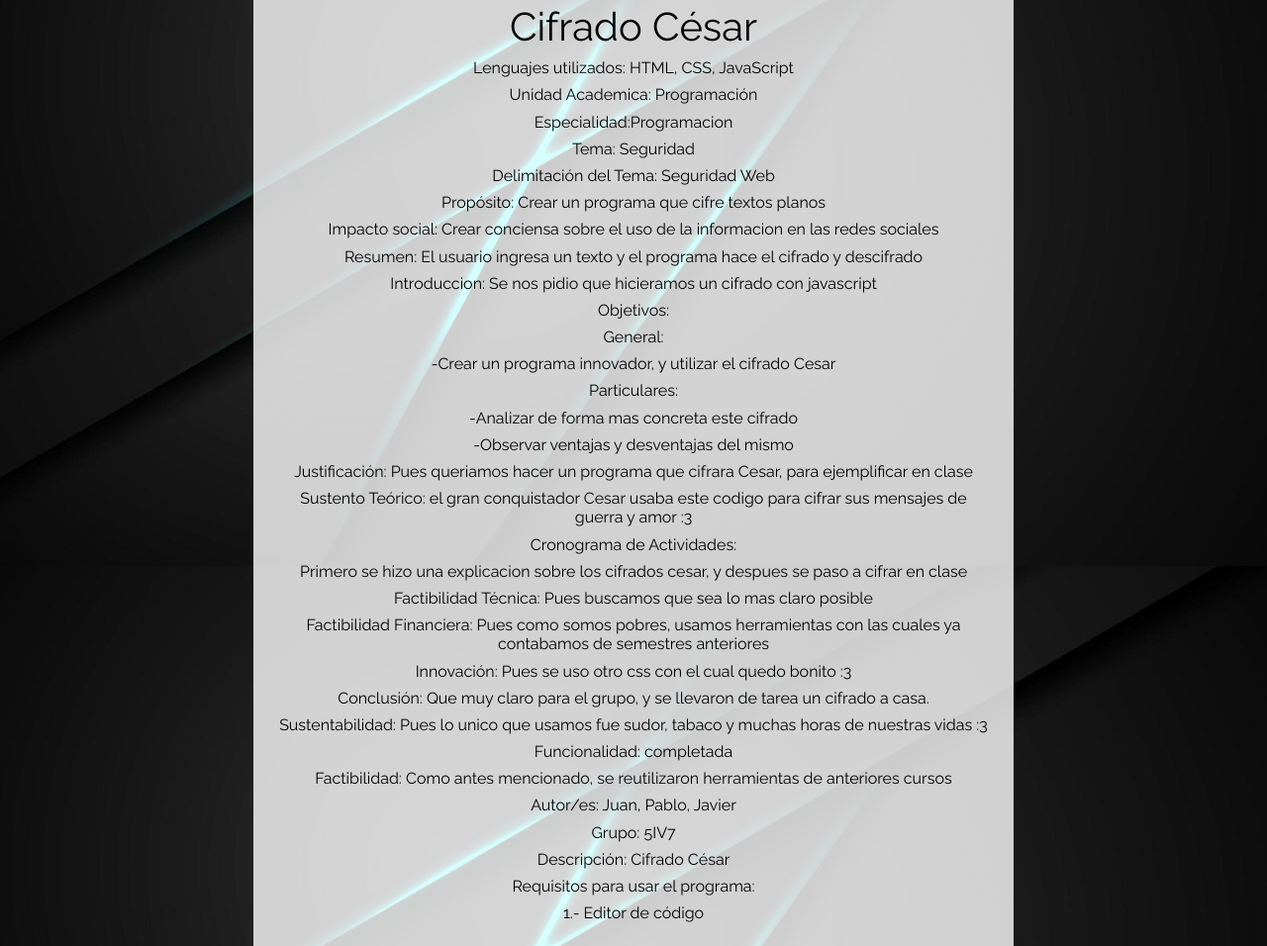
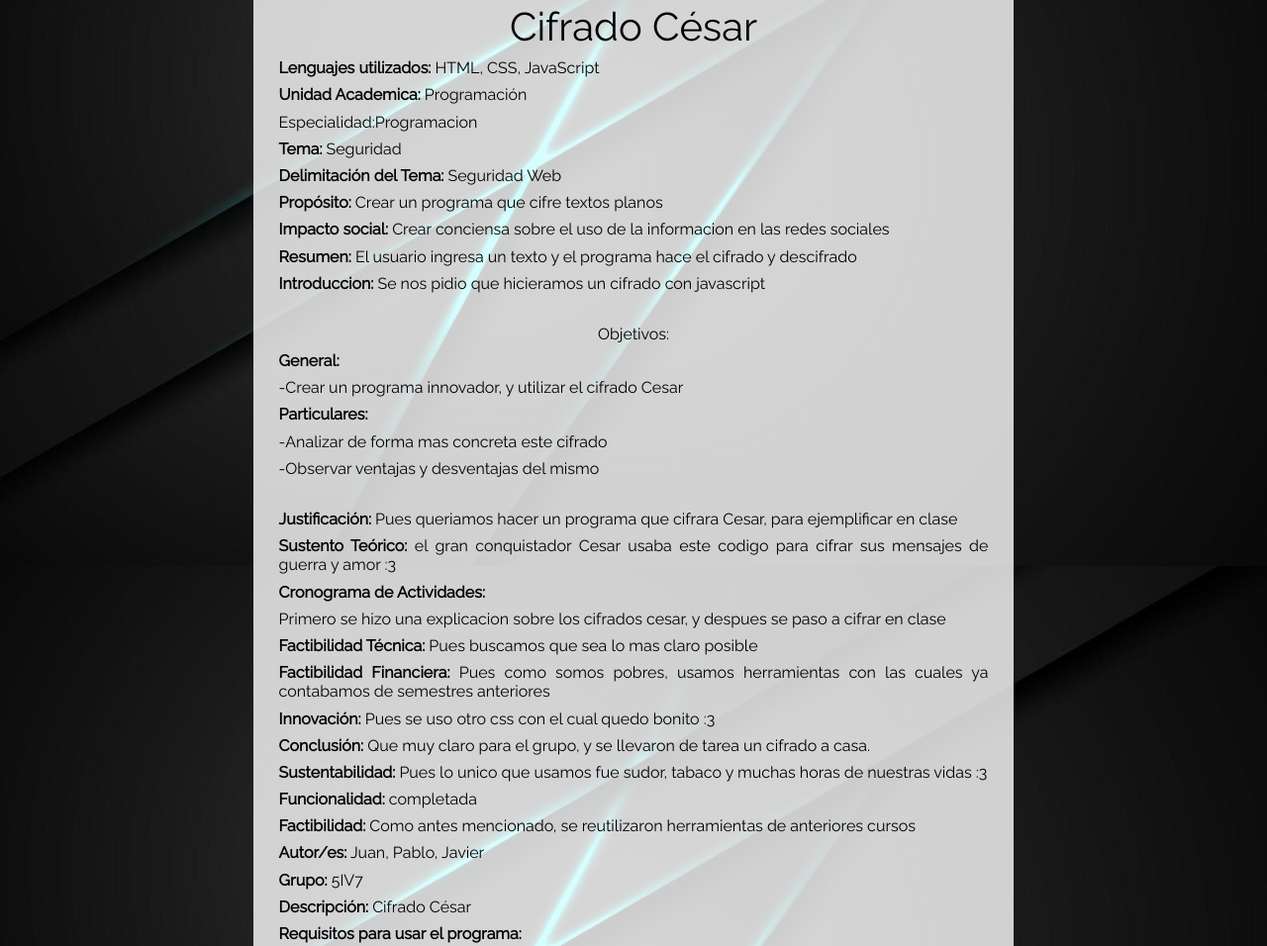
Before and after one commit to ARRA-wp/PA-LABIII, a plain HTML site: page x_proyecto.html in a window 1280 px wide. Shown: the part 228-1184 px from the top of the page at 99% size. Drawn offline with nearby package versions, Linux system fonts and the light colour scheme.

Commit message:
hola final

```diff
--- a/master.css
+++ b/master.css
@@ -86,6 +86,10 @@ ul.redes2{
   text-align: center;
 }
 
+.contenedor-crear2{
+  text-align: justify;
+}
+
 .crear{
   border-radius: 15px;
   padding: 2%;
@@ -104,7 +108,7 @@ ul.redes2{
   padding-bottom: 8%;
   margin: 5% auto;
   width: 60%;
-  text-align: center;
+  text-align: justify;
   background-color: rgba(255, 255, 255, 0.801);
   color: rgb(0, 0, 0);
 }
--- a/x_proyecto.html
+++ b/x_proyecto.html
@@ -1,5 +1,6 @@
 <!DOCTYPE html>
 <html lang="en">
+
 <head>
   <meta charset="UTF-8">
   <meta http-equiv="X-UA-Compatible" content="IE=edge">
@@ -10,51 +11,67 @@
   <meta name="viewport" content="width=device-width, initial-scale=1.0">
   <title>Cifrado Cesar</title>
 </head>
+
 <body style="background-image: url(img/diagonales.jpg);">
   <div id="root">
     <ul>
-            <li><h4><a href="index.html"><i class="fas fa-code"></i> BatizLab</a></h4></li>
+      <li>
+        <h4><a href="index.html"><i class="fas fa-code"></i> BatizLab</a></h4>
+      </li>
       <li style="float:right"><a href="iniciar_sesion.html">Cerrar Sesión</a></li>
       <li style="float:right"><a href="perfil_maestro.html">Perfil</a></li>
       <li style="float:right"><a href="index.html">Más proyectos</a></li>
       <li style="float:right"><a href="crear_proyecto.html">Mis Proyectos</a></li>
     </ul>
   </div>
-        <div class="contenedor-crear">
+  <div class="contenedor-crear2">
     <div class="crear2">
+      <center>
         <h1>Cifrado César</h1>
-                <h6>Lenguajes utilizados: HTML, CSS, JavaScript</h6>
-                <h6>Unidad Academica: Programación</h6>
+      </center>
+
+      <h6><b>Lenguajes utilizados:</b> HTML, CSS, JavaScript</h6>
+      <h6><b>Unidad Academica:</b> Programación</h6>
       <h6>Especialidad:Programacion</h6>
-                <h6>Tema: Seguridad</h6>
-                <h6>Delimitación del Tema: Seguridad Web</h6>
-                <h6>Propósito: Crear un programa que cifre textos planos</h6>
-                <h6>Impacto social: Crear conciensa sobre el uso de la informacion en las redes sociales</h6>
-                <h6>Resumen: El usuario ingresa un texto y el programa hace el cifrado y descifrado</h6>
-                <h6>Introduccion: Se nos pidio que hicieramos un cifrado con javascript</h6>
+      <h6><b>Tema:</b> Seguridad</h6>
+      <h6><b>Delimitación del Tema:</b> Seguridad Web</h6>
+      <h6><b>Propósito:</b> Crear un programa que cifre textos planos</h6>
+      <h6><b>Impacto social:</b> Crear conciensa sobre el uso de la informacion en las redes sociales</h6>
+      <h6><b>Resumen:</b> El usuario ingresa un texto y el programa hace el cifrado y descifrado</h6>
+      <h6><b>Introduccion:</b> Se nos pidio que hicieramos un cifrado con javascript</h6>
+      <br>
+      <center>
         <h6>Objetivos:</h6>
-                <h6>General: </h6>
+      </center>
+
+      <h6><b>General:</b> </h6>
       <h6>-Crear un programa innovador, y utilizar el cifrado Cesar</h6>
-                <h6>Particulares:</h6>
+      <h6><b>Particulares:</b></h6>
       <h6>-Analizar de forma mas concreta este cifrado</h6>
       <h6>-Observar ventajas y desventajas del mismo</h6>
-                <h6>Justificación: Pues queriamos hacer un programa que cifrara Cesar, para ejemplificar en clase</h6>
-                <h6>Sustento Teórico: el gran conquistador Cesar usaba este codigo para cifrar sus mensajes de guerra y amor :3 </h6>
-                <h6>Cronograma de Actividades:</h6>
+      <br>
+      <h6><b>Justificación:</b> Pues queriamos hacer un programa que cifrara Cesar, para ejemplificar en clase</h6>
+      <h6><b>Sustento Teórico:</b> el gran conquistador Cesar usaba este codigo para cifrar sus mensajes de guerra y amor :3
+      </h6>
+      <h6><b>Cronograma de Actividades:</b></h6>
       <h6>Primero se hizo una explicacion sobre los cifrados cesar, y despues se paso a cifrar en clase</h6>
-                <h6>Factibilidad Técnica: Pues buscamos que sea lo mas claro posible</h6>
-                <h6>Factibilidad Financiera: Pues como somos pobres, usamos herramientas con las cuales ya contabamos de semestres anteriores </h6>
-                <h6>Innovación: Pues se uso otro css con el cual quedo bonito :3</h6>
-                <h6>Conclusión: Que muy claro para el grupo, y se llevaron de tarea un cifrado a casa.</h6>
-                <h6>Sustentabilidad: Pues lo unico que usamos fue sudor, tabaco y muchas horas de nuestras vidas :3</h6>
-                <h6>Funcionalidad: completada</h6>
-                <h6>Factibilidad: Como antes mencionado, se reutilizaron herramientas de anteriores cursos</h6>
-                <h6>Autor/es: Juan, Pablo, Javier</h6>
-                <h6>Grupo: 5IV7</h6>
-                <h6>Descripción: Cifrado César</h6>
-                <h6>Requisitos para usar el programa:</h6>
+      <h6><b>Factibilidad Técnica:</b> Pues buscamos que sea lo mas claro posible</h6>
+      <h6><b>Factibilidad Financiera:</b> Pues como somos pobres, usamos herramientas con las cuales ya contabamos de semestres
+        anteriores </h6>
+      <h6><b>Innovación:</b> Pues se uso otro css con el cual quedo bonito :3</h6>
+      <h6><b>Conclusión:</b> Que muy claro para el grupo, y se llevaron de tarea un cifrado a casa.</h6>
+      <h6><b>Sustentabilidad:</b> Pues lo unico que usamos fue sudor, tabaco y muchas horas de nuestras vidas :3</h6>
+      <h6><b>Funcionalidad:</b> completada</h6>
+      <h6><b>Factibilidad:</b> Como antes mencionado, se reutilizaron herramientas de anteriores cursos</h6>
+      <h6><b>Autor/es:</b> Juan, Pablo, Javier</h6>
+      <h6><b>Grupo:</b> 5IV7</h6>
+      <h6><b>Descripción:</b> Cifrado César</h6>
+      <h6><b>Requisitos para usar el programa:</b></h6>
       <h6>1.- Editor de código</h6>
       <br>
+      <center>
+
+
       <table>
         <tr>
           <th>Paso 1:</th>
@@ -69,6 +86,7 @@
           <td>Hacer click en el HTML para usar el proyecto</td>
         </tr>
       </table>
+
       <br>
       <br>
       <button class="button-crear"><i class="fas fa-download"></i> Descargar</button>
@@ -79,9 +97,11 @@
       <h6>Fuentes de Consulta:</h6>
       <h6>https://docs.google.com/drawings/d/1XTEMlfx4j96w9idSutRYTTVRm_YB9ukz9QR-0u5mEFc/edit</h6>
       <h6>https://docs.google.com/drawings/d/1XTEMlfx4j96w9idSutRYTTVRm_YB9ukz9QR-0u5mEFc/edit</h6>
+    </center>
     </div>
   </div>
 
 
 </body>
+
 </html>
```
Also changed, not shown: archivos_proyecto.html (+1 -1 lines), crear_proyecto.html (+2 -2 lines), datos_proyecto.html (+7 -3 lines), editar_proyecto.html (+2 -2 lines). Lines whose indentation alone changed are shown as unchanged.
